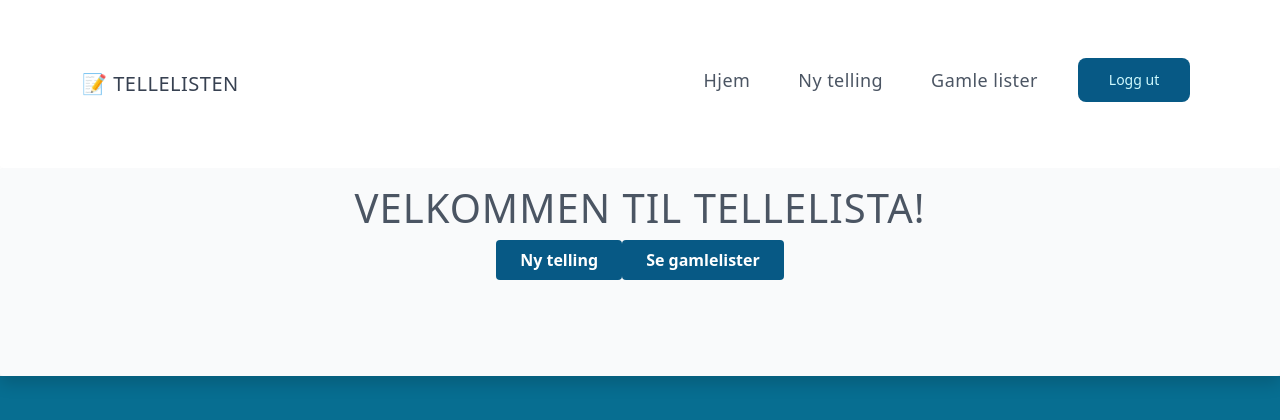
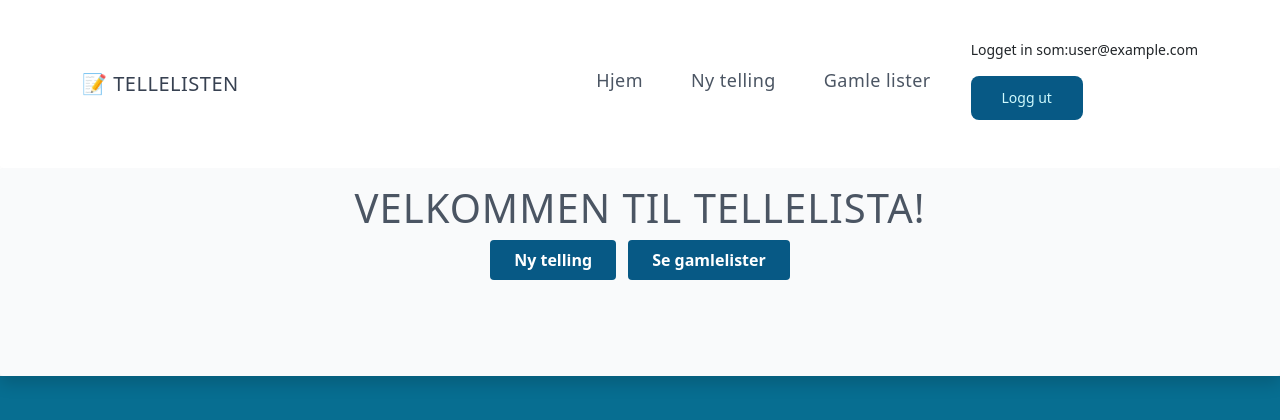
Before and after one commit to torhenningegenes/telleliste, a Next.js app: page /home in a window 1280 px wide. Shown: the top 420 px of the page. Built offline with nearby package versions, Linux system fonts and the light colour scheme; no server answers; sample sign-in values are in the browser's storage.

Commit message:
added logen in as in the nav

```diff
--- a/components/layout/nav.js
+++ b/components/layout/nav.js
@@ -83,6 +83,7 @@ function NavBar() {
 
               {currentUser ? (
                 <li className="mb-3">
+                  <p>Logget in som:{currentUser.email}</p>
                   <button
                     className="mr-2 bg-sky-800 text-sky-100 font-light  h-11 w-28 rounded-lg hover:bg-sky-500 transition duration-300 ease-in-out"
                     variant="info"
--- a/pages/home.js
+++ b/pages/home.js
@@ -1,10 +1,10 @@
 import Link from "next/link";
-import { useState } from "react";
-import { Button, Container } from "react-bootstrap";
+
 import { useAuth } from "../context/auth-context";
 
 function Home(props) {
   const { currentUser } = useAuth();
+  console.log(currentUser);
 
   return (
     <section className="text-center bg-gray-50 p-3 shadow rounded-1 mx-auto h-52 min-w-min">
@@ -14,7 +14,7 @@ function Home(props) {
       {/* <h1>{currentUser.email}</h1> */}
 
       <Link href={"/Reg"} passHref>
-        <button className="bg-sky-800 hover:bg-sky-500 text-white font-bold py-2 px-4 rounded focus:ring-red-900 focus:shadow-outline active:bg-red-500">
+        <button className="bg-sky-800 hover:bg-sky-500 text-white font-bold py-2 px-4 rounded focus:ring-red-900 focus:shadow-outline active:bg-red-500 mr-3">
           Ny telling
         </button>
       </Link>
```
